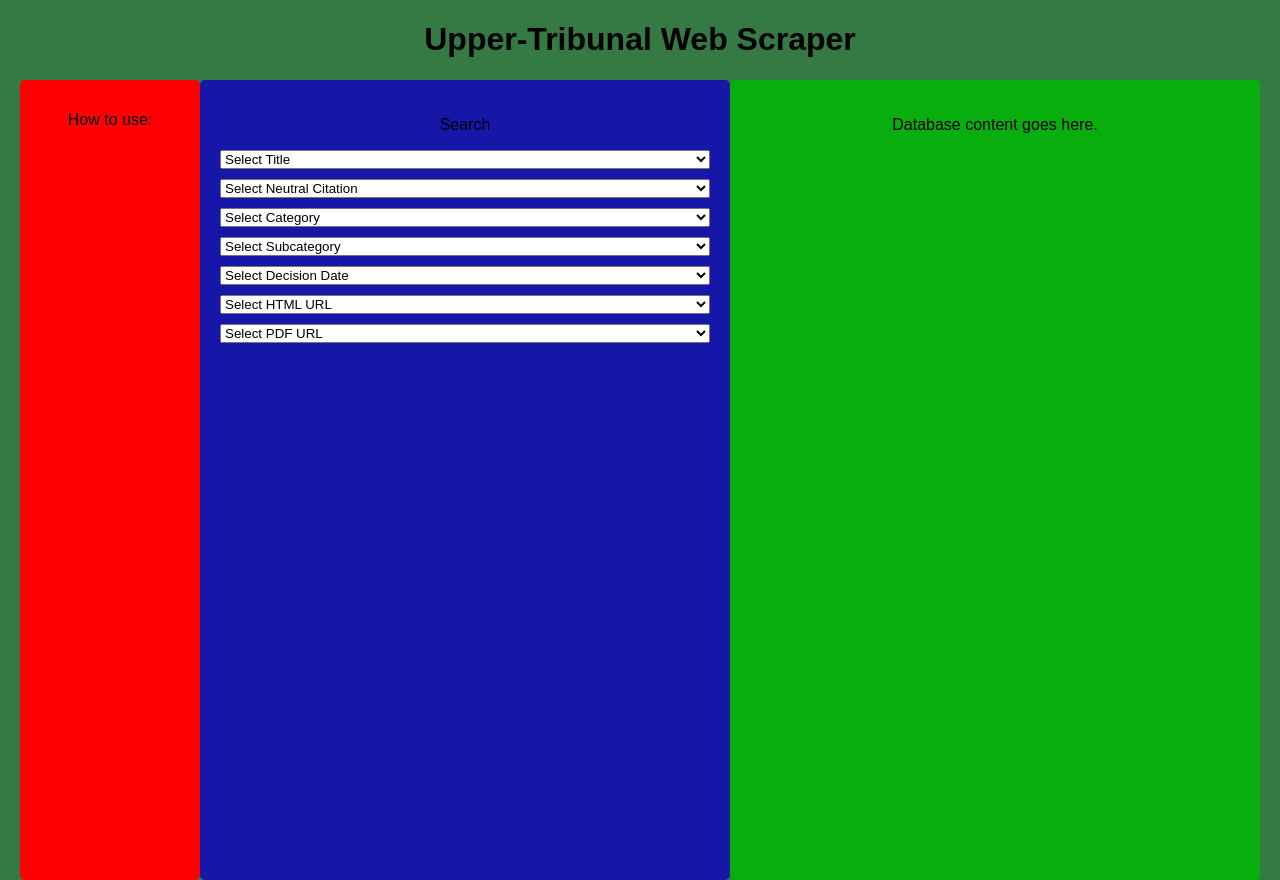
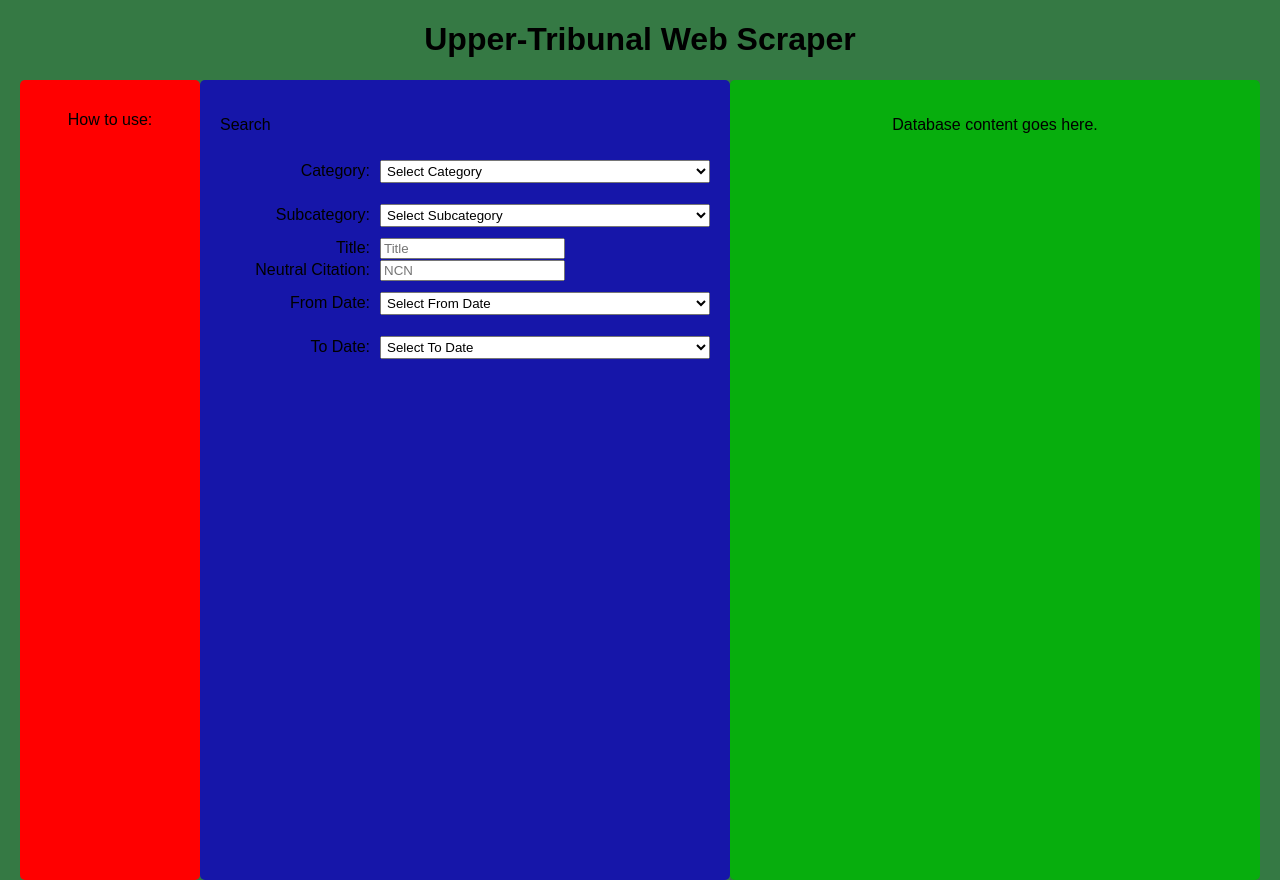
Before and after one commit to Joshua-Hetherton/Upper-Tribunal_Web_Scraper, a Python web app: template frontend/templates/index.html in a window 1280 px wide. Run offline with Jinja, Linux system fonts and the light colour scheme; the template is opened without the code that fills it, so the values that code supplies are empty.

Commit message:
Adding further implementation to Search

```diff
--- a/frontend/styles/style.css
+++ b/frontend/styles/style.css
@@ -15,6 +15,25 @@ html, body {
 .align-left {
     text-align: left;
 }
+/* New styles for form layout */
+.form-row {
+  display: flex;          /* put label and select side by side */
+  align-items: center;    /* vertically align them */
+  margin-bottom: 1px;    /* space between rows */
+}
+
+.form-row label {
+  width: 150px;           /* fixed width for labels */
+  margin-right: 10px;     /* spacing before the select */
+  text-align: right;      /* align text to the right edge */
+}
+
+.form-row select {
+  flex: 1;                /* select expands to fill remaining space */
+  padding: 2px;
+}
+
+
 select {
   display: block;     /* each one takes full line */
   margin: 10px 0;     /* add vertical spacing */
--- a/frontend/templates/index.html
+++ b/frontend/templates/index.html
@@ -19,7 +19,7 @@
         <p class="align-center">How to use:</p>
     </div>
     <div class="main">
-        <p class="align-center">Search</p>
+        <p class="align-left">Search</p>
         <!-- Search form goes here, mostly dropdown boxes:
         fieldnames = [
         "title",
@@ -30,27 +30,60 @@
         "html_url",
         "pdf_url"]-->
 
-        <select id="Title">
-            <option value="" disabled selected><br>Select Title</option>
-        </select>
-        <select id="Neutral_citation">
-            <option value="" disabled selected><br>Select Neutral Citation</option>
-        </select>
-        <select id="Category">
-            <option value="" disabled selected>Select Category</option>
-        </select>
-        <select id="Subcategory">
-            <option value="" disabled selected>Select Subcategory</option>
-        </select>
-        <select id="Decision_date">
-            <option value="" disabled selected>Select Decision Date</option>
-        </select>
-        <select id="Html_url">
-            <option value="" disabled selected>Select HTML URL</option>
-        </select>
-        <select id="Pdf_url">
-            <option value="" disabled selected>Select PDF URL</option>
-        </select>
+        <div class="form-row">
+            <label for="category">Category:</label>
+            <select id="category">
+                <option value="" disabled selected>Select Category</option>
+                <option value="1">1 COMPENSATION</option>
+                <option value="2">2 RATING</option>
+                <option value="3">3 RESTRICTIVE COVENANTS</option>
+                <option value="4">4 LEASEHOLD ENFRANCHISEMENT</option>
+                <option value="5">5 LANDLORD AND TENANT</option>
+                <option value="6">6 BLIGHT NOTICE</option>
+                <option value="7">7 TAX</option>
+                <option value="8">8 EASEMENT</option>
+                <option value="9">9 ARBITRATION</option>
+                <option value="10">10 COSTS</option>
+                <option value="16">16 HOUSING</option>
+                <option value="19">19 PARK HOMES</option>
+                <option value="25">25 LAND REGISTRATION</option>
+                <option value="26">26 ELECTRONIC COMMUNICATIONS CODE</option>
+                <option value="27">27 INTERIM RIGHTS</option>
+                <option value="28">28 ELECTRICITY CHARGES</option>
+                <option value="29">29 BUILDING SAFETY</option>
+            </select>
+        </div>
+
+        <div class="form-row">
+            <label for="subcategory">Subcategory:</label>
+            <select id="subcategory">
+                <option value="" disabled selected>Select Subcategory</option>
+            </select>
+        </div>
+
+        <div class="form-row">
+            <label for="title">Title:</label>
+            <input id="title" name="title" type="text" placeholder="Title">
+        </div>
+
+        <div class="form-row">
+            <label for="neutral_citation">Neutral Citation:</label>
+            <input id="neutral_citation" name="neutral_citation" type="text" placeholder="NCN">
+        </div>
+
+        <div class="form-row">
+            <label for="from_date">From Date:</label>
+            <select id="from_date">
+                <option value="" disabled selected>Select From Date</option>
+            </select>
+        </div>
+
+        <div class="form-row">
+            <label for="to_date">To Date:</label>
+            <select id="to_date">
+                <option value="" disabled selected>Select To Date</option>
+            </select>
+        </div>
 
     </div>
     <div class="database">
```
